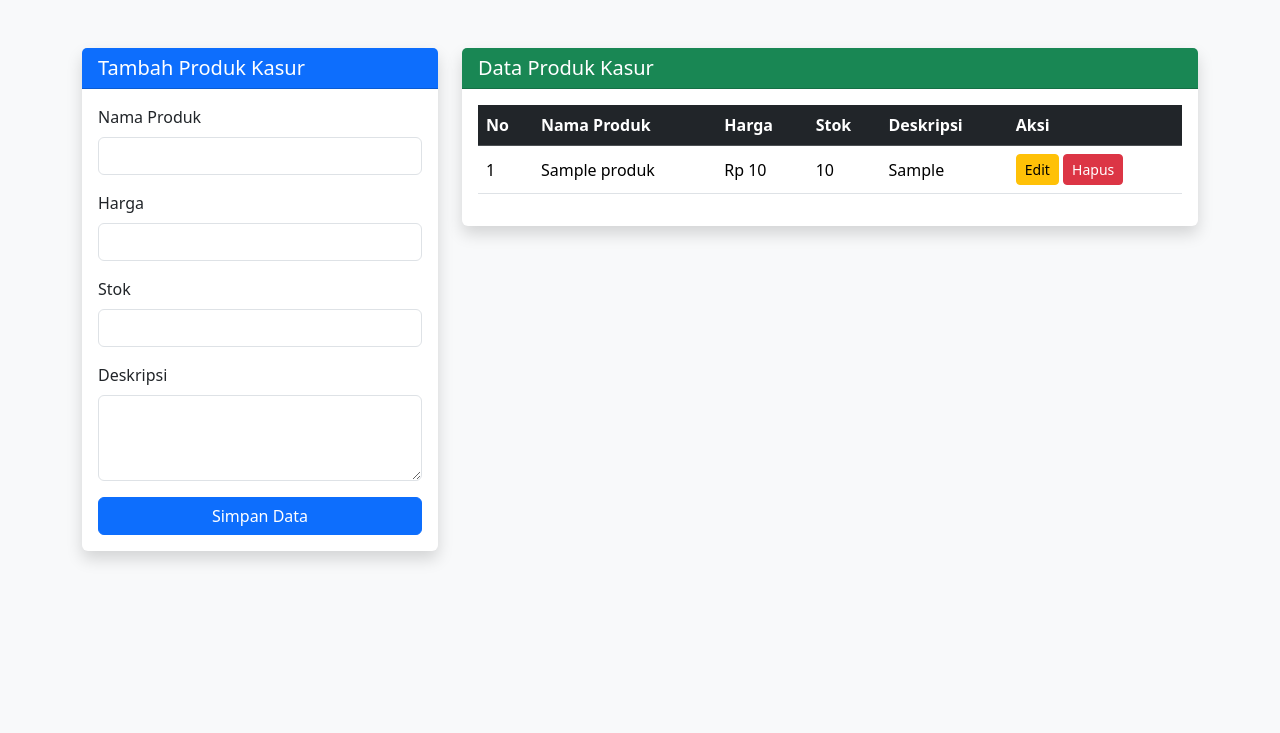
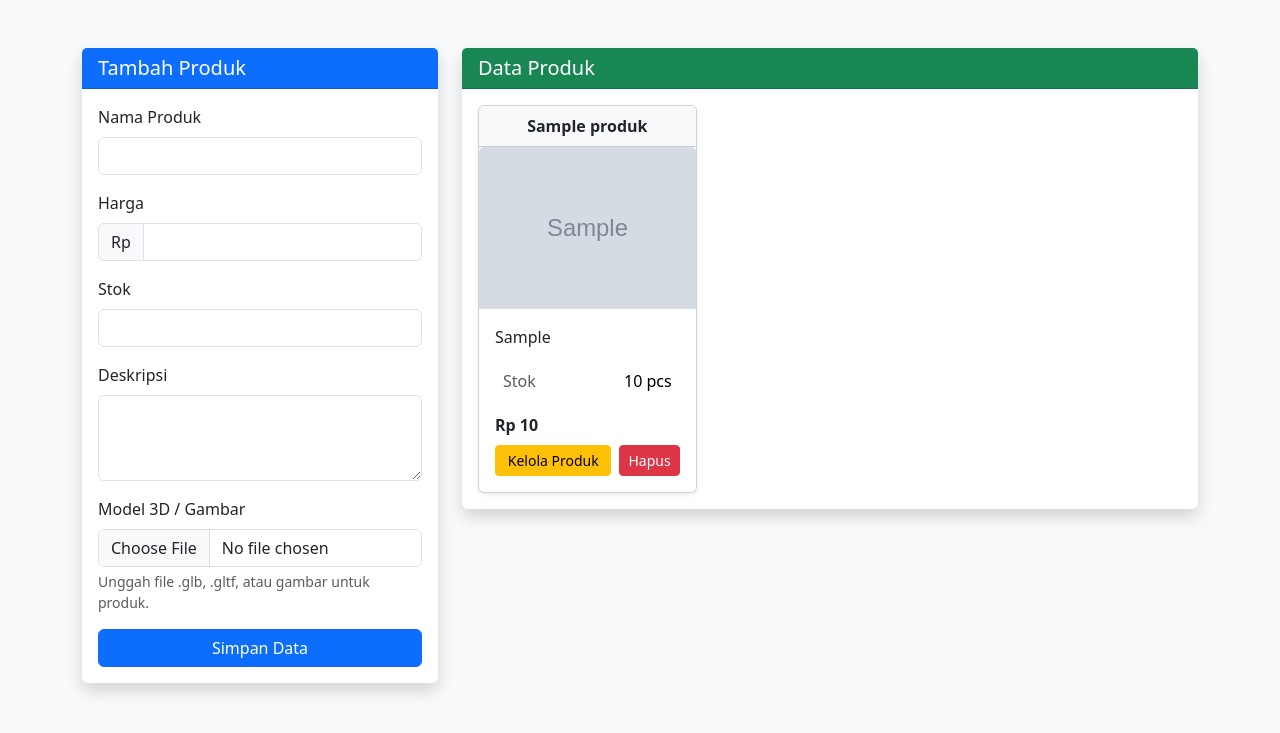
Before and after one commit to SKERTON11/CrudRM, a PHP site: page / in a window 1280 px wide. Shown: the top 733 px of the page. Run offline with PHP 8.4, Linux system fonts and the light colour scheme; the visitor is signed in with stand-in values (Sample User, id 1); tables that the repository leaves empty hold one stand-in row (values such as "Sample post"); grey boxes marked "Sample" are stand-in pictures; some libraries are stand-ins or nearby versions.

Commit message:
edit crud+beranda

```diff
--- a/index.php
+++ b/index.php
@@ -9,7 +9,6 @@ if (!isset($_SESSION['username'])) {
 include 'db.php';
 ?>
 
-<?php include 'db.php'; ?>
 
 <!DOCTYPE html>
 <html lang="id">
@@ -21,6 +20,7 @@ include 'db.php';
 
     <!-- Bootstrap 5 -->
     <link href="https://cdn.jsdelivr.net/npm/bootstrap@5.3.7/dist/css/bootstrap.min.css" rel="stylesheet">
+    <script type="module" src="https://unpkg.com/@google/model-viewer/dist/model-viewer.min.js"></script>
 </head>
 
 <body class="bg-light">
@@ -33,11 +33,11 @@ include 'db.php';
                 <!-- Form Tambah -->
                 <div class="card shadow border-0">
                     <div class="card-header bg-primary text-white">
-                        <h5 class="mb-0">Tambah Produk Kasur</h5>
+                        <h5 class="mb-0">Tambah Produk</h5>
                     </div>
 
                     <div class="card-body">
-                        <form method="POST" action="tambah.php">
+                        <form method="POST" action="tambah.php" enctype="multipart/form-data">
 
                             <div class="mb-3">
                                 <label class="form-label">Nama Produk</label>
@@ -46,7 +46,10 @@ include 'db.php';
 
                             <div class="mb-3">
                                 <label class="form-label">Harga</label>
-                                <input type="number" name="harga" class="form-control" required>
+                                <div class="input-group">
+                                    <span class="input-group-text">Rp</span>
+                                    <input type="number" name="harga" class="form-control" required>
+                                </div>
                             </div>
 
                             <div class="mb-3">
@@ -57,6 +60,12 @@ include 'db.php';
                             <div class="mb-3">
                                 <label class="form-label">Deskripsi</label>
                                 <textarea name="deskripsi" class="form-control" rows="3"></textarea>
+                            </div>
+
+                            <div class="mb-3">
+                                <label class="form-label">Model 3D / Gambar</label>
+                                <input type="file" name="gambar" class="form-control" accept=".glb,.gltf,image/*">
+                                <div class="form-text">Unggah file .glb, .gltf, atau gambar untuk produk.</div>
                             </div>
 
                             <button type="submit" class="btn btn-primary w-100">
@@ -71,59 +80,75 @@ include 'db.php';
 
             <div class="col-lg-8">
 
-                <!-- Tabel Data -->
+                <!-- Data Produk -->
                 <div class="card shadow border-0">
                     <div class="card-header bg-success text-white">
-                        <h5 class="mb-0">Data Produk Kasur</h5>
+                        <h5 class="mb-0">Data Produk</h5>
                     </div>
 
                     <div class="card-body">
+                        <div class="row g-4">
+                            <?php
+                            $data = mysqli_query($koneksi, "SELECT * FROM produk");
 
-                        <div class="table-responsive">
-                            <table class="table table-hover align-middle">
-                                <thead class="table-dark">
-                                    <tr>
-                                        <th>No</th>
-                                        <th>Nama Produk</th>
-                                        <th>Harga</th>
-                                        <th>Stok</th>
-                                        <th>Deskripsi</th>
-                                        <th>Aksi</th>
-                                    </tr>
-                                </thead>
+                            if (mysqli_num_rows($data) === 0) {
+                            ?>
+                                <div class="col-12">
+                                    <div class="alert alert-info mb-0">Belum ada produk. Silakan tambah produk terlebih dahulu.</div>
+                                </div>
+                            <?php
+                            }
 
-                                <tbody>
-                                    <?php
-                                    $no = 1;
-                                    $data = mysqli_query($koneksi, "SELECT * FROM produk");
+                            while ($d = mysqli_fetch_array($data)) {
+                            ?>
+                                <div class="col-md-6 col-xl-4">
+                                    <div class="card h-100 shadow-sm">
+                                        <div class="card-header bg-light text-center">
+                                            <strong><?= htmlspecialchars($d['nama_produk']) ?></strong>
+                                        </div>
+                                        <?php
+                                        $mediaFile = $d['gambar'];
+                                        $isModel = $mediaFile && preg_match('/\.(glb|gltf)$/i', $mediaFile);
+                                        ?>
+                                        <?php if ($isModel): ?>
+                                            <model-viewer
+                                                src="uploads/<?= htmlspecialchars($mediaFile) ?>"
+                                                alt="<?= htmlspecialchars($d['nama_produk']) ?>"
+                                                camera-controls
+                                                auto-rotate
+                                                shadow-intensity="1"
+                                                style="width: 100%; height: 280px; background: #f8fafc;">
+                                            </model-viewer>
+                                        <?php else: ?>
+                                            <img src="<?= $mediaFile ? 'uploads/' . htmlspecialchars($mediaFile) : 'https://via.placeholder.com/600x400?text=' . urlencode($d['nama_produk']) ?>" class="card-img-top" alt="<?= htmlspecialchars($d['nama_produk']) ?>">
+                                        <?php endif; ?>
+                                        <div class="card-body d-flex flex-column">
+                                            <p class="card-text text-truncate"><?= htmlspecialchars($d['deskripsi'] ?: 'Tidak ada deskripsi') ?></p>
 
-                                    while ($d = mysqli_fetch_array($data)) {
-                                    ?>
-                                        <tr>
-                                            <td><?= $no++ ?></td>
-                                            <td><?= $d['nama_produk'] ?></td>
-                                            <td>Rp <?= number_format($d['harga']) ?></td>
-                                            <td><?= $d['stok'] ?></td>
-                                            <td><?= $d['deskripsi'] ?></td>
-                                            <td>
-                                                <a href="edit.php?id=<?= $d['id_produk'] ?>"
-                                                    class="btn btn-warning btn-sm">
-                                                    Edit
-                                                </a>
+                                            <table class="table table-borderless mb-3">
+                                                <tbody>
+                                                    <tr>
+                                                        <td class="text-muted py-1">Stok</td>
+                                                        <td class="text-end py-1"><?= htmlspecialchars($d['stok']) ?> pcs</td>
+                                                    </tr>
+                                                </tbody>
+                                            </table>
 
-                                                <a href="hapus.php?id=<?= $d['id_produk'] ?>"
-                                                    class="btn btn-danger btn-sm"
-                                                    onclick="return confirm('Yakin ingin menghapus data ini?')">
-                                                    Hapus
-                                                </a>
-                                            </td>
-                                        </tr>
-                                    <?php } ?>
-                                </tbody>
+                                            <div class="mt-auto d-flex flex-column gap-2">
+                                                <div>
+                                                    <div class="fw-bold">Rp <?= number_format($d['harga'], 0, ',', '.') ?></div>
+                                                </div>
 
-                            </table>
+                                                <div class="d-flex gap-2">
+                                                    <a href="edit.php?id=<?= $d['id_produk'] ?>" class="btn btn-warning btn-sm flex-grow-1">Kelola Produk</a>
+                                                    <a href="hapus.php?id=<?= $d['id_produk'] ?>" class="btn btn-danger btn-sm" onclick="return confirm('Yakin ingin menghapus produk ini?')">Hapus</a>
+                                                </div>
+                                            </div>
+                                        </div>
+                                    </div>
+                                </div>
+                            <?php } ?>
                         </div>
-
                     </div>
                 </div>
 
```
Also changed, not shown: beranda.php (+183 -0 lines), edit.php (+9 -1 lines), tambah.php (+20 -2 lines), update.php (+26 -2 lines).
